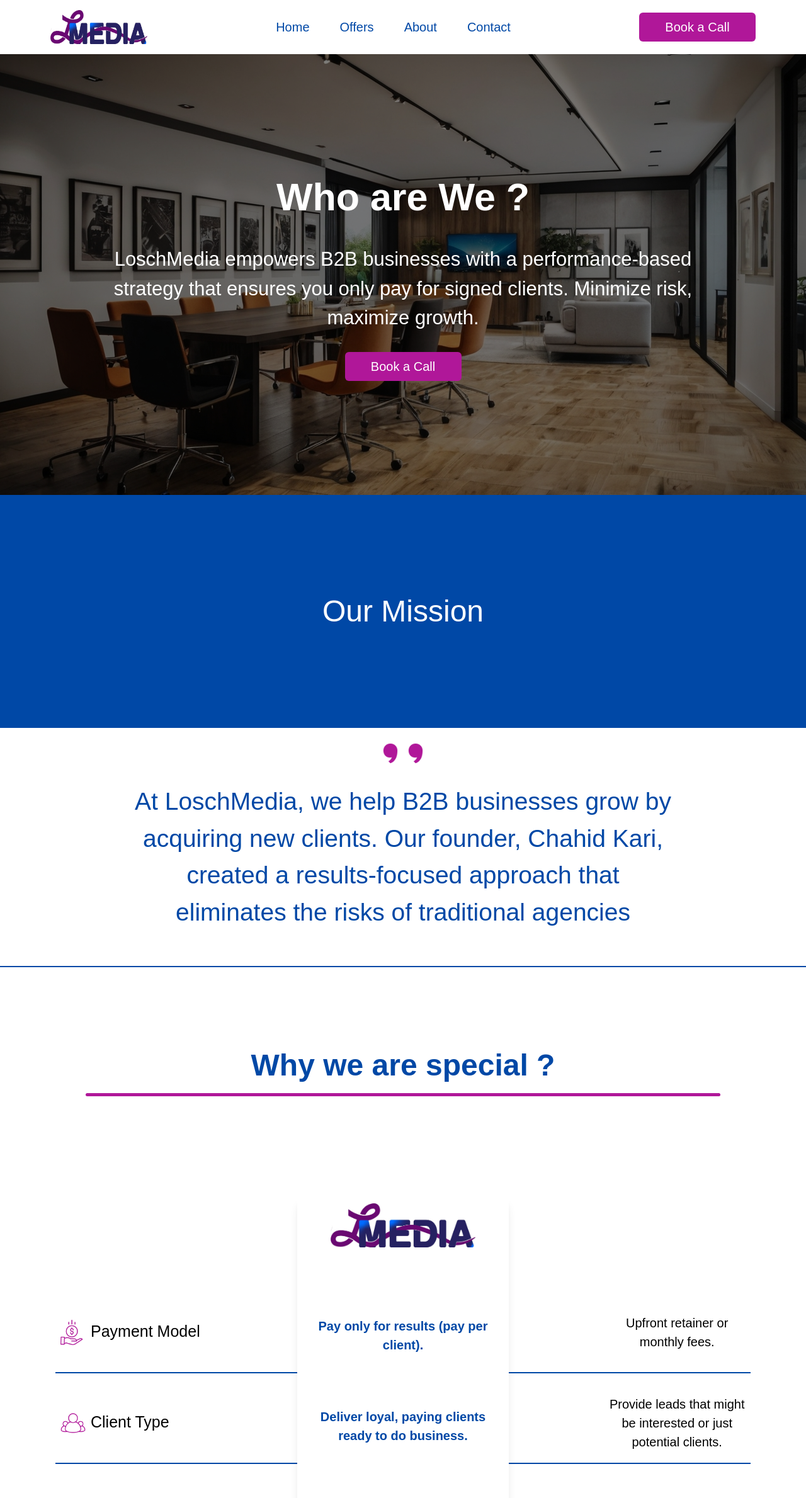
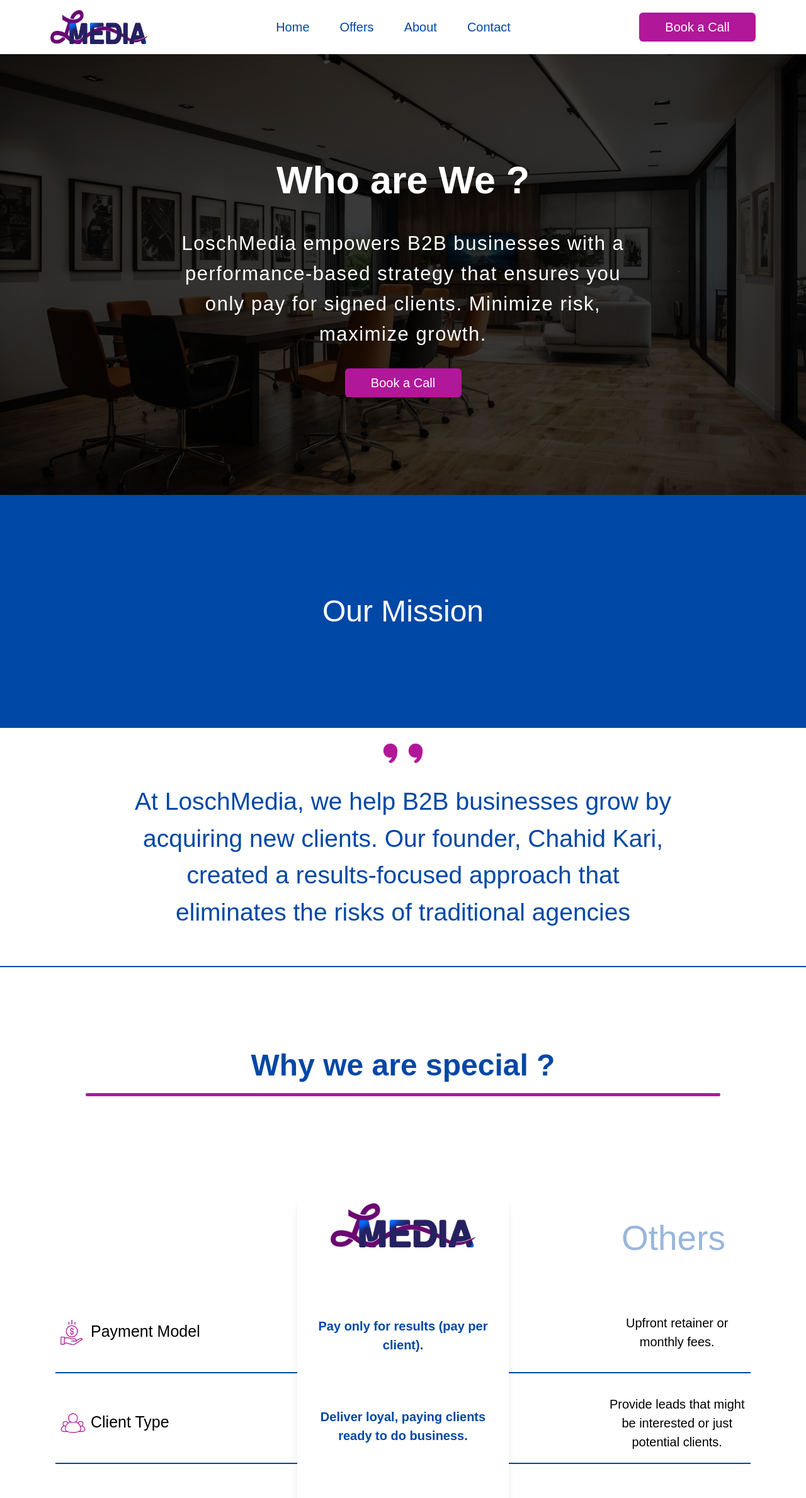
Before and after one commit to ayouub-bk/LoschMedia_Agency, a React (Vite) app: page /About in a window 1280 px wide. Shown: the top 2379 px of the page at 63% size. Built offline with nearby package versions, Linux system fonts and the light colour scheme.

Commit message:
fixed about secions

```diff
--- a/src/pages/About.jsx
+++ b/src/pages/About.jsx
@@ -8,11 +8,11 @@ import Leadership from "../Components/sections/Leadership";
 const About = () => {
   return (
     <>
-      <header className="bg-[url('./assets/imgs/StockImg.jpg')] bg-center   h-[700px]  flex justify-center items-center p-4 relative">
-        <div className="bg-black absolute inset-0 opacity-50"></div>
+      <header className="bg-[url('./assets/imgs/StockImg.jpg')] bg-center   h-[700px]  flex justify-center items-center desktop:p-0  p-4 relative">
+        <div className="bg-black absolute inset-0 opacity-75"></div>
         <div className="  z-10 flex flex-col gap-[30px] items-center desktop:w-[1008px] text-center text-primary ">
           <h1 className="text-[61px] font-bold   ">Who are We ?</h1>
-          <p className=" text-[29px] tablet:text-[31px]  ">
+          <p className=" text-[29px] tablet:text-[31px] desktop:max-w-[70%] desktop:leading-[3rem] -tracking-tighter ">
             LoschMedia empowers B2B businesses with a performance-based strategy
             that ensures you only pay for signed clients. Minimize risk,
             maximize growth.
@@ -49,7 +49,12 @@ const About = () => {
             Why we are special ?
           </h1>
           <div className="flex flex-col gap-6 relative p-2 ">
+            <h2 className="text-secondary/40 desktop:text-[55px] tablet:text-[45px] text-[30px] absolute right-12 tablet:-top-32 -top-20  ">
+              {" "}
+              Others
+            </h2>
             {SpecialData.map((special, index) => {
+              ``;
               const { icon, title, others, middle } = special;
               return (
                 <div className="flex justify-between  p-2 pb-4 items-center border-b-2 border-secondary h-[120px]">
```
